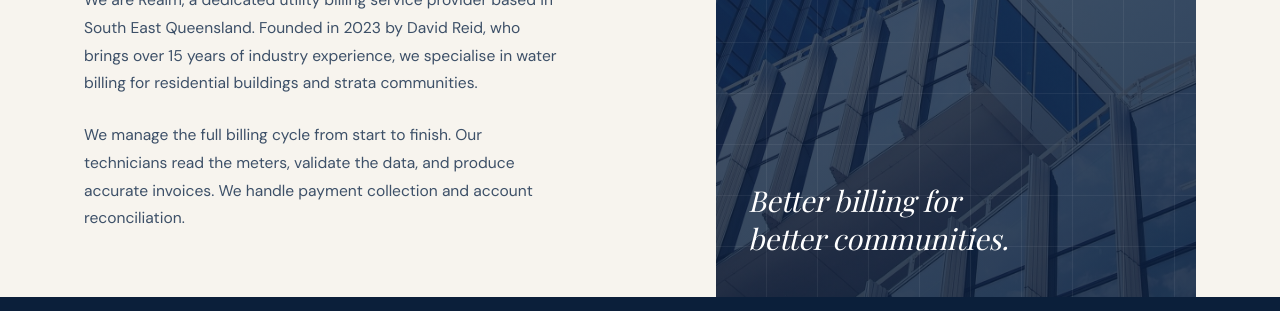
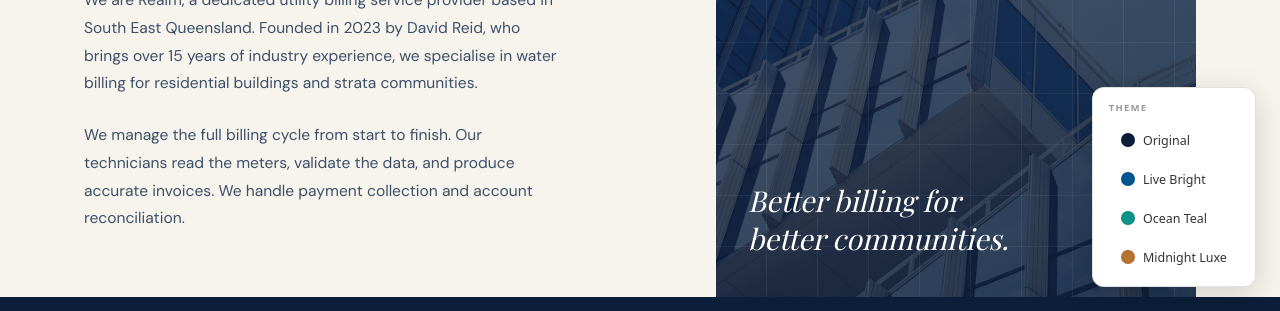
Before and after one commit to JakobReid/realmcorp-prototype, a plain HTML site: page about.html in a window 1280 px wide. Shown: the part 489-800 px from the top of the page. Drawn offline with nearby package versions, Linux system fonts and the light colour scheme; a web font is replaced by a local one.

Commit message:
add theme picker with 4 switchable themes
Floating picker in bottom-right corner lets you switch between
Original, Live Bright, Ocean Teal, and Midnight Luxe themes.
Persists selection via localStorage across pages.

Co-Authored-By: Claude Opus 4.6 (1M context) <noreply@anthropic.com>

```diff
--- a/about.html
+++ b/about.html
@@ -307,5 +307,6 @@
 <script>
   document.querySelector('.footer-year').textContent = '\u00A9 ' + new Date().getFullYear() + ' Realm Corporation Pty Ltd. All rights reserved.';
 </script>
+<script src="theme-picker.js"></script>
 </body>
 </html>
--- /dev/null
+++ b/theme-picker.js
@@ -0,0 +1,151 @@
+// Theme Picker — injects a floating picker and swaps CSS custom properties + fonts
+(function() {
+  var themes = {
+    master: {
+      label: 'Original',
+      fonts: "https://fonts.googleapis.com/css2?family=Playfair+Display:ital,wght@0,400;0,500;0,600;0,700;1,400;1,500&family=DM+Sans:wght@300;400;500;600&display=swap",
+      ffDisplay: "'Playfair Display', Georgia, serif",
+      ffBody: "'DM Sans', system-ui, sans-serif",
+      vars: {
+        '--navy':'#0B1F3A','--navy-mid':'#16304F','--navy-light':'#1E4168',
+        '--cream':'#F7F4EE','--cream-dark':'#EDE8DF',
+        '--amber':'#C07B2E','--amber-light':'#D4944A',
+        '--text':'#0B1F3A','--text-mid':'#3D5068','--text-muted':'#7A8BA0',
+        '--border':'rgba(11,31,58,0.1)','--border-warm':'rgba(11,31,58,0.14)',
+        '--r-sm':'4px','--r':'10px','--r-lg':'18px',
+        '--shadow-sm':'0 2px 10px rgba(11,31,58,0.09)',
+        '--shadow':'0 6px 28px rgba(11,31,58,0.13)',
+        '--shadow-lg':'0 16px 56px rgba(11,31,58,0.18)',
+        '--shadow-xl':'0 32px 80px rgba(11,31,58,0.22)'
+      },
+      swatch: '#0B1F3A'
+    },
+    'live-bright': {
+      label: 'Live Bright',
+      fonts: "https://fonts.googleapis.com/css2?family=Inter:wght@300;400;500;600;700&family=Outfit:wght@400;500;600;700&display=swap",
+      ffDisplay: "'Outfit', system-ui, sans-serif",
+      ffBody: "'Inter', system-ui, sans-serif",
+      vars: {
+        '--navy':'#015691','--navy-mid':'#0369A8','--navy-light':'#0C7CC0',
+        '--cream':'#F8FAFC','--cream-dark':'#F1F5F9',
+        '--amber':'#F59E0B','--amber-light':'#FBBF24',
+        '--text':'#1E293B','--text-mid':'#475569','--text-muted':'#94A3B8',
+        '--border':'rgba(1,86,145,0.1)','--border-warm':'rgba(1,86,145,0.14)',
+        '--r-sm':'8px','--r':'14px','--r-lg':'24px',
+        '--shadow-sm':'0 2px 10px rgba(1,86,145,0.09)',
+        '--shadow':'0 6px 28px rgba(1,86,145,0.13)',
+        '--shadow-lg':'0 16px 56px rgba(1,86,145,0.18)',
+        '--shadow-xl':'0 32px 80px rgba(1,86,145,0.22)'
+      },
+      swatch: '#015691'
+    },
+    'ocean-teal': {
+      label: 'Ocean Teal',
+      fonts: "https://fonts.googleapis.com/css2?family=Fraunces:ital,opsz,wght@0,9..144,300;0,9..144,400;0,9..144,500;0,9..144,600;1,9..144,400;1,9..144,500&family=Plus+Jakarta+Sans:wght@300;400;500;600&display=swap",
+      ffDisplay: "'Fraunces', Georgia, serif",
+      ffBody: "'Plus Jakarta Sans', system-ui, sans-serif",
+      vars: {
+        '--navy':'#0F2B3C','--navy-mid':'#164050','--navy-light':'#1B5468',
+        '--cream':'#F5F7F6','--cream-dark':'#E8EDEB',
+        '--amber':'#0D9488','--amber-light':'#14B8A6',
+        '--text':'#0F2B3C','--text-mid':'#3D5C6B','--text-muted':'#7A9BA8',
+        '--border':'rgba(15,43,60,0.1)','--border-warm':'rgba(15,43,60,0.14)',
+        '--r-sm':'4px','--r':'10px','--r-lg':'18px',
+        '--shadow-sm':'0 2px 10px rgba(15,43,60,0.09)',
+        '--shadow':'0 6px 28px rgba(15,43,60,0.13)',
+        '--shadow-lg':'0 16px 56px rgba(15,43,60,0.18)',
+        '--shadow-xl':'0 32px 80px rgba(15,43,60,0.22)'
+      },
+      swatch: '#0D9488'
+    },
+    'midnight-luxe': {
+      label: 'Midnight Luxe',
+      fonts: "https://fonts.googleapis.com/css2?family=Cormorant+Garamond:ital,wght@0,300;0,400;0,500;0,600;1,400;1,500&family=Libre+Franklin:wght@300;400;500;600&display=swap",
+      ffDisplay: "'Cormorant Garamond', Georgia, serif",
+      ffBody: "'Libre Franklin', system-ui, sans-serif",
+      vars: {
+        '--navy':'#0C1220','--navy-mid':'#151E2E','--navy-light':'#1E2A3E',
+        '--cream':'#F4F2EF','--cream-dark':'#E8E4DE',
+        '--amber':'#B87333','--amber-light':'#CC8844',
+        '--text':'#1A1A2E','--text-mid':'#4A4A5E','--text-muted':'#8A8A9E',
+        '--border':'rgba(12,18,32,0.1)','--border-warm':'rgba(12,18,32,0.14)',
+        '--r-sm':'3px','--r':'8px','--r-lg':'14px',
+        '--shadow-sm':'0 2px 10px rgba(12,18,32,0.09)',
+        '--shadow':'0 6px 28px rgba(12,18,32,0.13)',
+        '--shadow-lg':'0 16px 56px rgba(12,18,32,0.18)',
+        '--shadow-xl':'0 32px 80px rgba(12,18,32,0.22)'
+      },
+      swatch: '#B87333'
+    }
+  };
+
+  // Font link element for swapping
+  var fontLink = document.createElement('link');
+  fontLink.rel = 'stylesheet';
+  document.head.appendChild(fontLink);
+
+  function applyTheme(key) {
+    var theme = themes[key];
+    if (!theme) return;
+
+    // Swap font import
+    fontLink.href = theme.fonts;
+
+    // Apply CSS custom properties
+    var root = document.documentElement;
+    root.style.setProperty('--ff-display', theme.ffDisplay);
+    root.style.setProperty('--ff-body', theme.ffBody);
+    for (var prop in theme.vars) {
+      root.style.setProperty(prop, theme.vars[prop]);
+    }
+
+    // Mark active button
+    var btns = document.querySelectorAll('.tp-btn');
+    for (var i = 0; i < btns.length; i++) {
+      btns[i].classList.toggle('tp-active', btns[i].dataset.theme === key);
+    }
+
+    // Persist
+    try { localStorage.setItem('realm-theme', key); } catch(e) {}
+  }
+
+  // Build picker UI
+  var picker = document.createElement('div');
+  picker.className = 'theme-picker';
+  picker.innerHTML = '<div class="tp-label">Theme</div><div class="tp-buttons"></div>';
+  var btnWrap = picker.querySelector('.tp-buttons');
+
+  for (var key in themes) {
+    var btn = document.createElement('button');
+    btn.className = 'tp-btn';
+    btn.dataset.theme = key;
+    btn.title = themes[key].label;
+    btn.innerHTML = '<span class="tp-swatch" style="background:' + themes[key].swatch + '"></span>' + themes[key].label;
+    btn.addEventListener('click', (function(k) {
+      return function() { applyTheme(k); };
+    })(key));
+    btnWrap.appendChild(btn);
+  }
+
+  document.body.appendChild(picker);
+
+  // Inject picker styles
+  var style = document.createElement('style');
+  style.textContent = [
+    '.theme-picker { position:fixed; bottom:1.5rem; right:1.5rem; z-index:9999; background:#fff; border:1px solid rgba(0,0,0,0.12); border-radius:12px; padding:0.75rem 1rem; box-shadow:0 8px 32px rgba(0,0,0,0.15); font-family:system-ui,sans-serif; }',
+    '.tp-label { font-size:0.6rem; font-weight:700; letter-spacing:0.12em; text-transform:uppercase; color:#999; margin-bottom:0.5rem; }',
+    '.tp-buttons { display:flex; flex-direction:column; gap:0.35rem; }',
+    '.tp-btn { display:flex; align-items:center; gap:0.5rem; padding:0.45rem 0.7rem; border:1.5px solid transparent; border-radius:6px; background:none; cursor:pointer; font-size:0.78rem; font-weight:500; color:#333; transition:all 0.15s; white-space:nowrap; }',
+    '.tp-btn:hover { background:#f5f5f5; }',
+    '.tp-btn.tp-active { border-color:#333; background:#f5f5f5; font-weight:700; }',
+    '.tp-swatch { width:14px; height:14px; border-radius:50%; flex-shrink:0; border:1.5px solid rgba(0,0,0,0.1); }'
+  ].join('\n');
+  document.head.appendChild(style);
+
+  // Load saved theme or default to master
+  var saved = null;
+  try { saved = localStorage.getItem('realm-theme'); } catch(e) {}
+  if (saved && themes[saved]) {
+    applyTheme(saved);
+  }
+})();
```
Also changed, not shown: building-hub.html (+1 -0 lines), contact.html (+1 -0 lines), index.html (+1 -0 lines), move-in.html (+1 -0 lines), support.html (+1 -0 lines).
